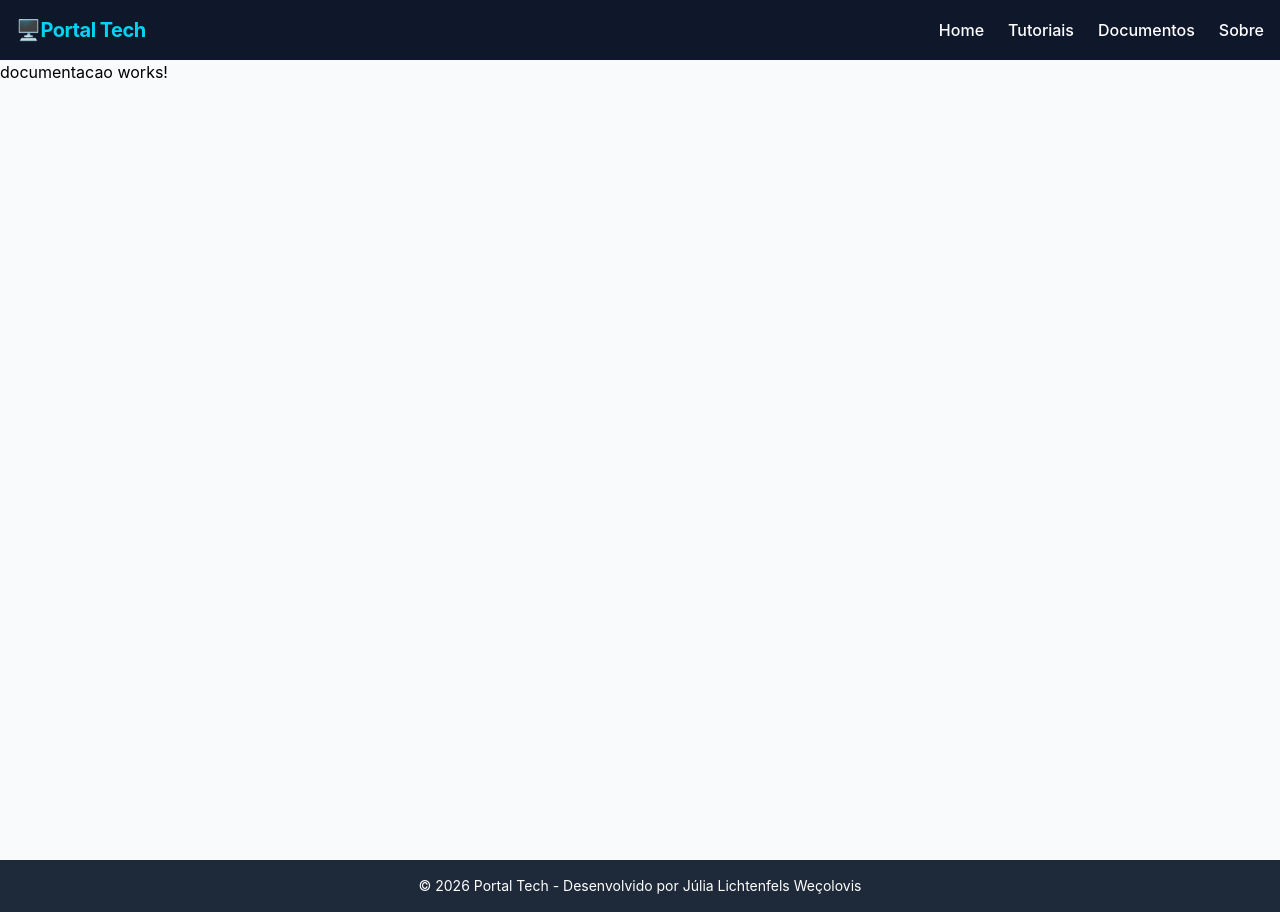
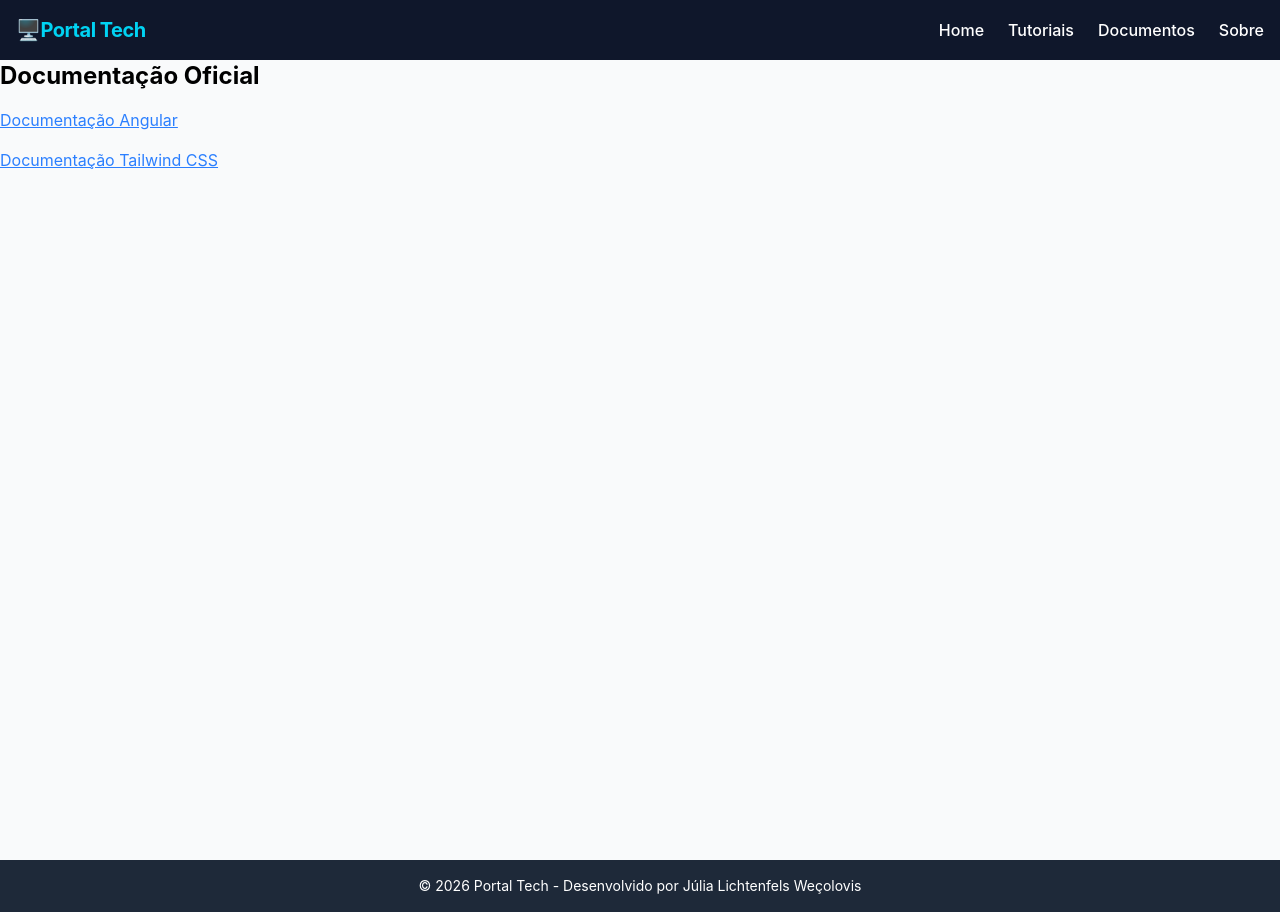
Before and after one commit to julia-lw/PortalTech, an Angular app in the folder portaltech/: page /documentacao in a window 1280 px wide. Built offline with nearby package versions, Linux system fonts and the light colour scheme.

Commit message:
Update documentacao.html

```diff
--- a/portaltech/src/app/pages/documentacao/documentacao.html
+++ b/portaltech/src/app/pages/documentacao/documentacao.html
@@ -1 +1,17 @@
-<p>documentacao works!</p>
+<h1 class="text-2xl font-bold mb-4">Documentação Oficial</h1>
+
+<ul class="space-y-4">
+  <li>
+    <a href="https://angular.io" target="_blank"
+       class="text-blue-500 underline">
+       Documentação Angular
+    </a>
+  </li>
+
+  <li>
+    <a href="https://tailwindcss.com" target="_blank"
+       class="text-blue-500 underline">
+       Documentação Tailwind CSS
+    </a>
+  </li>
+</ul>
```
